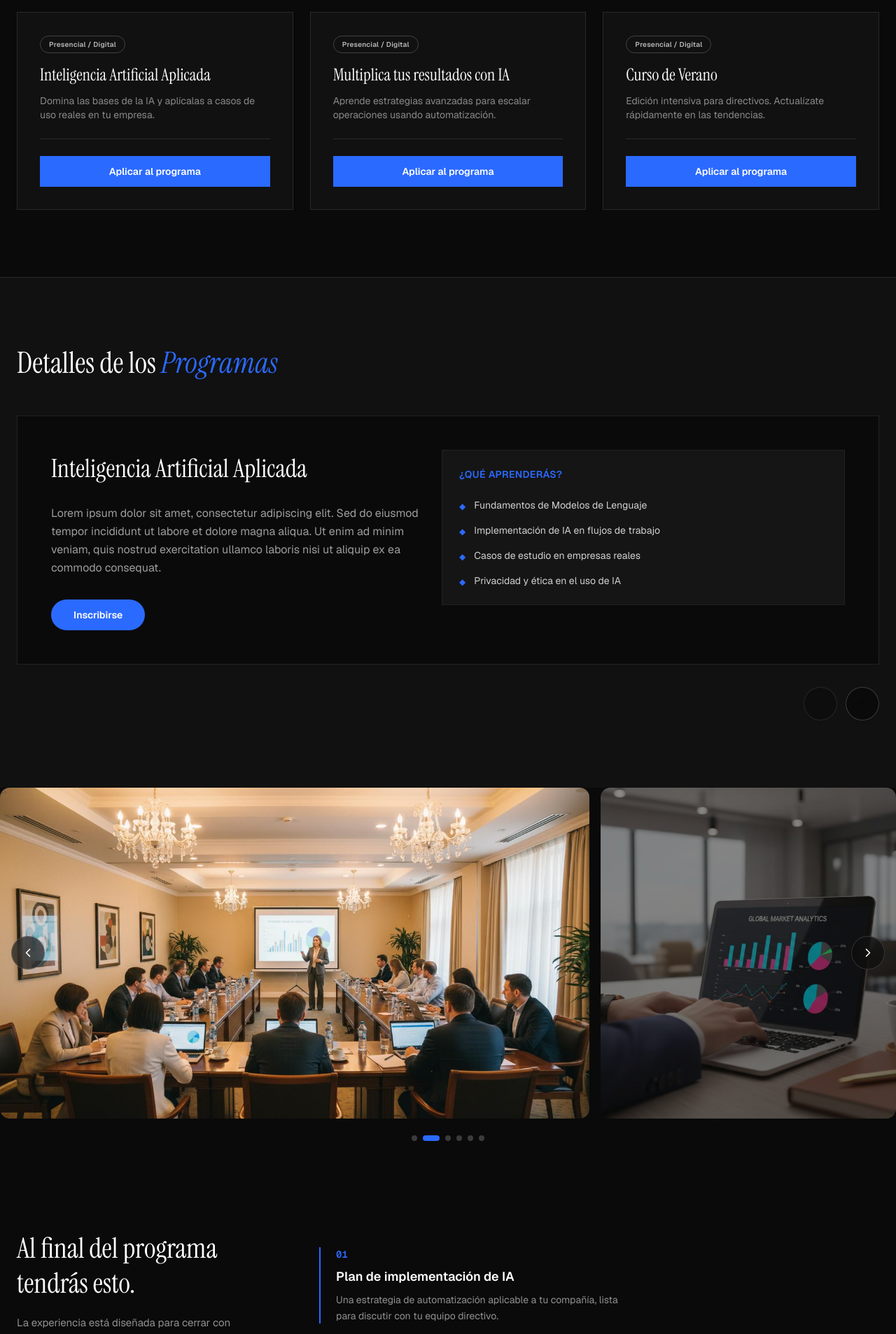
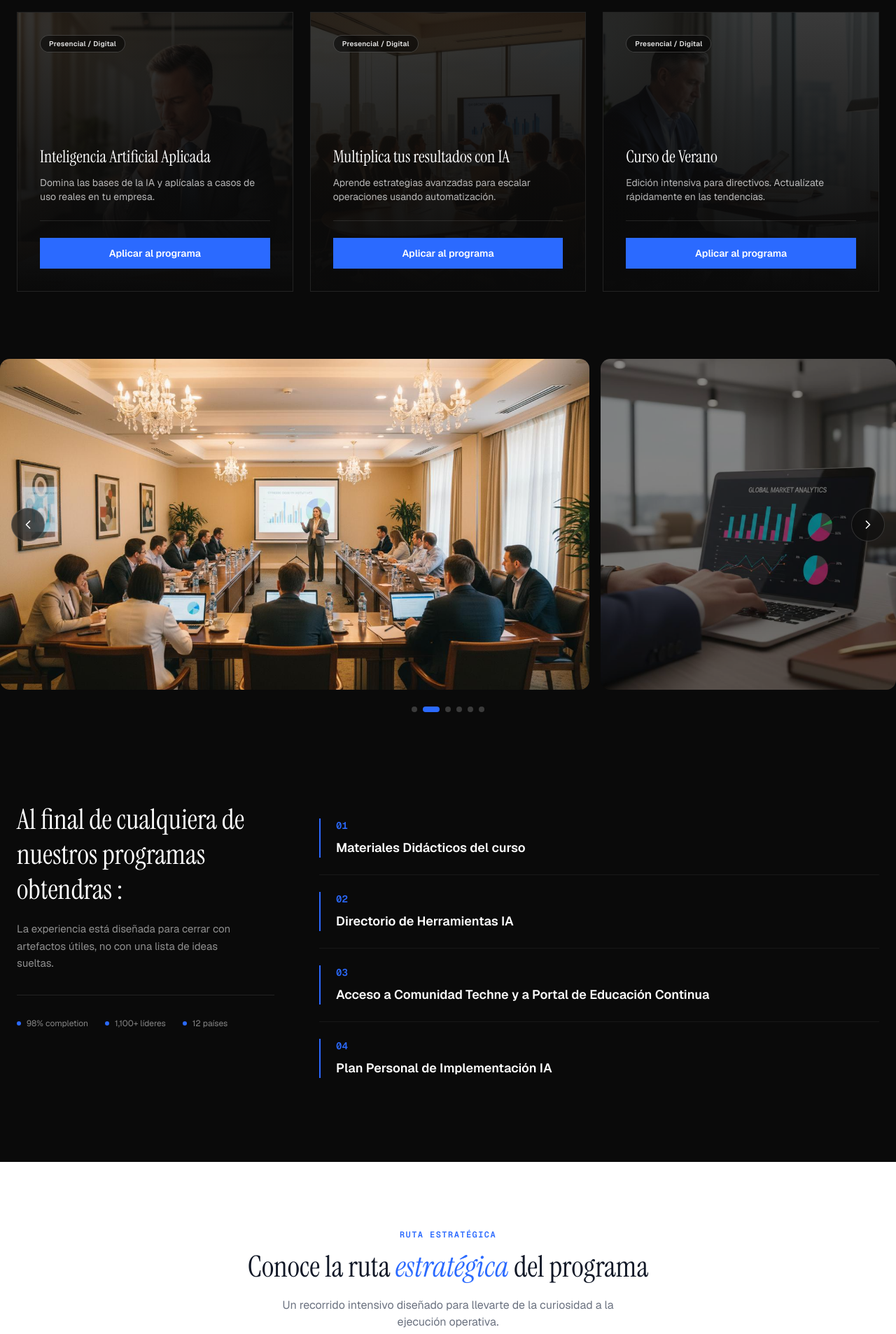
Before and after one commit to technetech/CursosTechnePagina, a React (Vite) app: page / in a window 1280 px wide. Shown: the part 1220-3127 px from the top of the page at 70% size. Built offline with nearby package versions, Linux system fonts and the light colour scheme.

Commit message:
feat: remove carousel, update course cards with gradient bg, update outcomes text

```diff
--- a/src/App.tsx
+++ b/src/App.tsx
@@ -2,7 +2,6 @@ import Navbar from "./sections/Navbar";
 import Hero from "./sections/Hero";
 import LogoCarousel from "./sections/LogoCarousel";
 import ProximasFechas from "./sections/ProximasFechas";
-import DetallesCursos from "./sections/DetallesCursos";
 import Galeria from "./sections/Galeria";
 import Resultados from "./sections/Resultados";
 import RutaEstrategica from "./sections/RutaEstrategica";
@@ -21,7 +20,6 @@ function App() {
       <Hero />
       <LogoCarousel />
       <ProximasFechas />
-      <DetallesCursos />
       <Galeria />
       <Resultados />
       <RutaEstrategica />
--- a/src/sections/ProximasFechas.tsx
+++ b/src/sections/ProximasFechas.tsx
@@ -6,34 +6,25 @@ const courses = [
     title: "Inteligencia Artificial Aplicada",
     description: "Domina las bases de la IA y aplícalas a casos de uso reales en tu empresa.",
     modality: "Presencial / Digital",
+    image: "/images/module-1.jpg",
   },
   {
     id: 2,
     title: "Multiplica tus resultados con IA",
     description: "Aprende estrategias avanzadas para escalar operaciones usando automatización.",
     modality: "Presencial / Digital",
+    image: "/images/module-2.jpg",
   },
   {
     id: 3,
     title: "Curso de Verano",
     description: "Edición intensiva para directivos. Actualízate rápidamente en las tendencias.",
     modality: "Presencial / Digital",
+    image: "/images/module-3.jpg",
   },
 ];
 
 export default function ProximasFechas() {
-  const handleApplyClick = (index: number) => {
-    // Dispatch custom event so the carousel can listen to it
-    const event = new CustomEvent("selectCourse", { detail: index });
-    window.dispatchEvent(event);
-
-    // Scroll to the carousel section
-    const element = document.getElementById("detalles-cursos");
-    if (element) {
-      element.scrollIntoView({ behavior: "smooth" });
-    }
-  };
-
   return (
     <section id="fechas" className="bg-[#0A0A0A] py-20 md:py-24">
       <div className="max-w-7xl mx-auto px-6">
@@ -67,27 +58,38 @@ export default function ProximasFechas() {
               whileInView={{ opacity: 1, y: 0 }}
               viewport={{ once: true, margin: "-40px" }}
               transition={{ delay: i * 0.15, duration: 0.5 }}
-              className="bg-[#111] border border-white/10 p-8 flex flex-col justify-between hover:border-[#2B6AFF]/50 transition-colors"
+              className="relative overflow-hidden group flex flex-col justify-between h-full min-h-[400px] p-8 border border-white/10 hover:border-[#2B6AFF]/50 transition-colors"
             >
-              <div>
-                <span className="inline-block px-3 py-1 rounded-full border border-white/20 text-white/70 font-sans text-[10px] font-semibold tracking-wide mb-4">
+              {/* Background Image with Gradient */}
+              <div className="absolute inset-0 z-0">
+                <img
+                  src={course.image}
+                  alt={course.title}
+                  className="w-full h-full object-cover transition-transform duration-700 group-hover:scale-105"
+                />
+                <div className="absolute inset-0 bg-gradient-to-b from-[#0A0A0A]/80 via-[#0A0A0A]/90 to-[#0A0A0A] z-10" />
+              </div>
+
+              {/* Content */}
+              <div className="relative z-20 flex-1 flex flex-col">
+                <span className="inline-block self-start px-3 py-1 rounded-full border border-white/20 bg-black/50 backdrop-blur-sm text-white/90 font-sans text-[10px] font-semibold tracking-wide mb-4">
                   {course.modality}
                 </span>
-                <h3 className="font-serif text-[24px] text-white leading-tight mb-3">
+                <h3 className="font-serif text-[24px] text-white leading-tight mb-3 mt-auto">
                   {course.title}
                 </h3>
-                <p className="font-sans text-sm text-white/50 mb-6">
+                <p className="font-sans text-sm text-white/70 mb-6">
                   {course.description}
                 </p>
               </div>
 
-              <div className="mt-auto pt-6 border-t border-white/10">
-                <button
-                  onClick={() => handleApplyClick(i)}
+              <div className="relative z-20 mt-auto pt-6 border-t border-white/10">
+                <a
+                  href="#formulario"
                   className="w-full inline-flex justify-center font-sans text-sm font-semibold text-white bg-[#2B6AFF] hover:bg-[#1A5AF5] hover:-translate-y-px active:translate-y-0 px-6 py-3 transition-all duration-200"
                 >
                   Aplicar al programa
-                </button>
+                </a>
               </div>
             </motion.div>
           ))}
--- a/src/sections/Resultados.tsx
+++ b/src/sections/Resultados.tsx
@@ -3,23 +3,19 @@ import { motion } from "framer-motion";
 const outcomes = [
   {
     num: "01",
-    title: "Plan de implementación de IA",
-    desc: "Una estrategia de automatización aplicable a tu compañía, lista para discutir con tu equipo directivo.",
+    title: "Materiales Didácticos del curso",
   },
   {
     num: "02",
-    title: "Ruta técnica para tu equipo",
-    desc: "Recomendaciones de aprendizaje de IA adaptadas a las necesidades de la compañía y sus empleados.",
+    title: "Directorio de Herramientas IA",
   },
   {
     num: "03",
-    title: "Curso online de repaso",
-    desc: "Un curso hecho a la medida de los retos de la cohorte para reforzar decisiones, herramientas y próximos pasos.",
+    title: "Acceso a Comunidad Techne y a Portal de Educación Continua",
   },
   {
     num: "04",
-    title: "Herramientas profesionales incluidas",
-    desc: "El programa cubre los planes profesionales de ChatGPT y Claude para todos los asistentes.",
+    title: "Plan Personal de Implementación IA",
   },
 ];
 
@@ -43,7 +39,7 @@ export default function Resultados() {
             className="lg:col-span-4"
           >
             <h2 className="font-serif text-[32px] md:text-[40px] text-white leading-tight">
-              Al final del programa tendrás esto.
+              Al final de cualquiera de nuestros programas obtendras :
             </h2>
             <p className="font-sans text-[15px] text-white/55 max-w-[320px] mt-5 leading-relaxed">
               La experiencia está diseñada para cerrar con artefactos útiles, no
@@ -63,7 +59,7 @@ export default function Resultados() {
           </motion.div>
 
           {/* Right Column */}
-          <div className="lg:col-span-8">
+          <div className="lg:col-span-8 flex flex-col justify-center">
             {outcomes.map((item, i) => (
               <motion.div
                 key={item.num}
@@ -82,12 +78,9 @@ export default function Resultados() {
                 <p className="font-mono text-sm font-semibold text-[#2B6AFF] mb-2">
                   {item.num}
                 </p>
-                <h3 className="font-sans text-lg font-semibold text-white mb-2">
+                <h3 className="font-sans text-lg font-semibold text-white">
                   {item.title}
                 </h3>
-                <p className="font-sans text-sm text-white/55 leading-relaxed max-w-[420px]">
-                  {item.desc}
-                </p>
               </motion.div>
             ))}
           </div>
```
